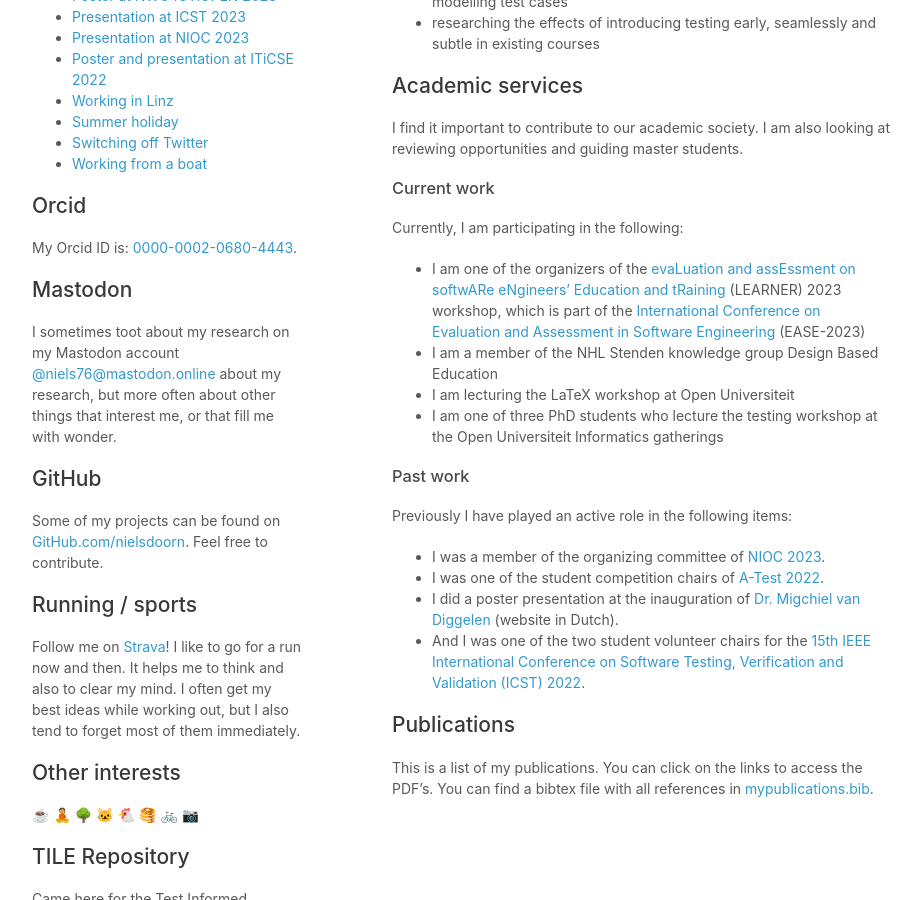
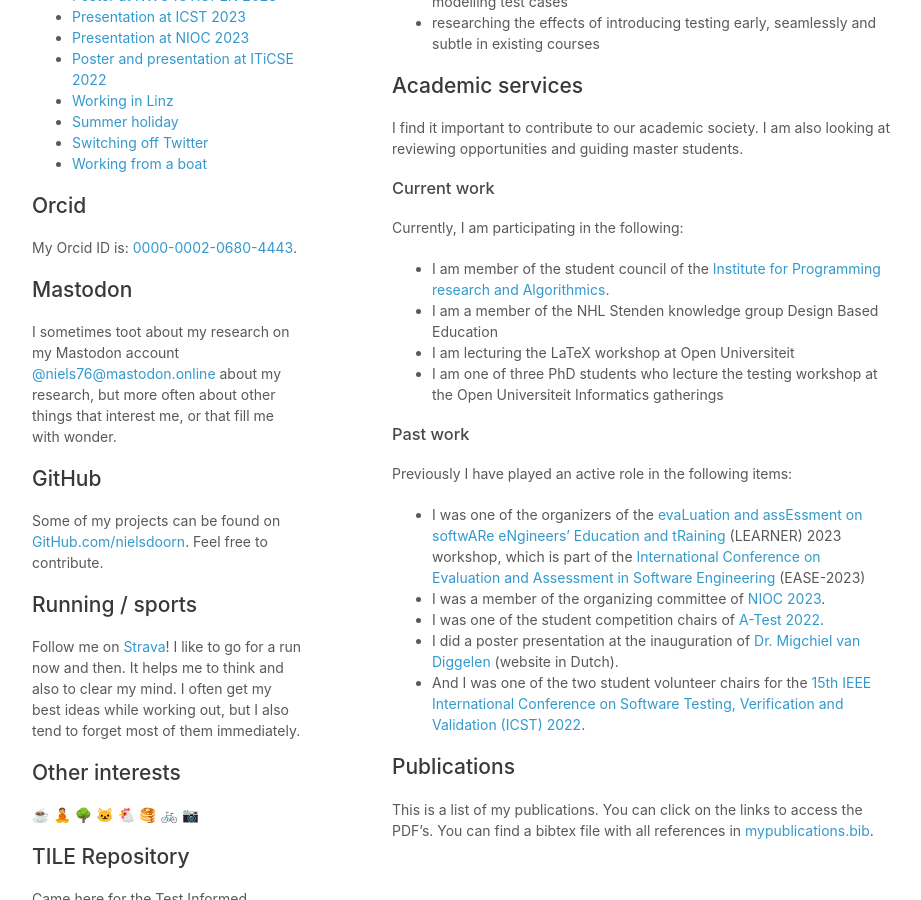
Before and after one commit to nielsdoorn/nielsdoorn.github.io, a Jekyll site: the page built from index.md, in a window 1280 px wide and 900 px high, scrolled down 865 px. Shown: the whole window, without its empty margins (178-1099 px from the left). Built offline with Jekyll 4.4.1, drawn with Linux system fonts in a browser that asks for light colours; our own code applies the rules of GitHub Pages for plain Markdown files; a script that is not in the unit is left out.

Commit message:
moved LEARNER and added IPA

```diff
--- a/index.md
+++ b/index.md
@@ -34,7 +34,7 @@ I find it important to contribute to our academic society. I am also looking at
 
 Currently, I am participating in the following:
 
-- I am one of the organizers of the [evaLuation and assEssment on softwARe eNgineers' Education and tRaining](https://unibas3d.github.io/learner/) (LEARNER) 2023 workshop, which is part of the [International Conference on Evaluation and Assessment in Software Engineering](https://conf.researchr.org/home/ease-2023) (EASE-2023)
+- I am member of the student council of the [Institute for Programming research and Algorithmics](https://ipa.win.tue.nl/).
 - I am a member of the NHL Stenden knowledge group Design Based Education
 - I am lecturing the LaTeX workshop at Open Universiteit
 - I am one of three PhD students who lecture the testing workshop at the Open Universiteit Informatics gatherings
@@ -43,6 +43,7 @@ Currently, I am participating in the following:
 
 Previously I have played an active role in the following items:
 
+- I was one of the organizers of the [evaLuation and assEssment on softwARe eNgineers' Education and tRaining](https://unibas3d.github.io/learner/) (LEARNER) 2023 workshop, which is part of the [International Conference on Evaluation and Assessment in Software Engineering](https://conf.researchr.org/home/ease-2023) (EASE-2023)
 - I was a member of the organizing committee of [NIOC 2023](http://nioc.nl).
 - I was one of the student competition chairs of [A-Test 2022](https://a-test.org/).
 - I did a poster presentation at the inauguration of [Dr. Migchiel van Diggelen](https://www.nhlstenden.com/onderzoek/dr-migchiel-van-diggelen) (website in Dutch).
```
